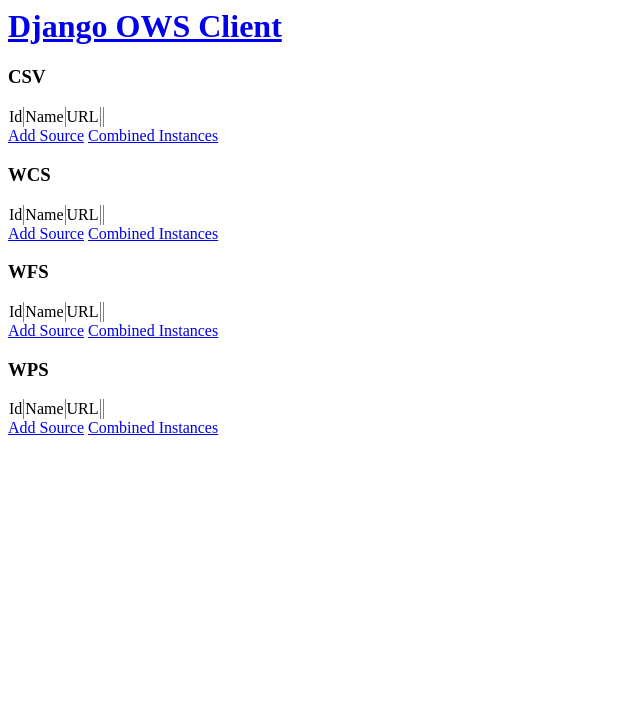
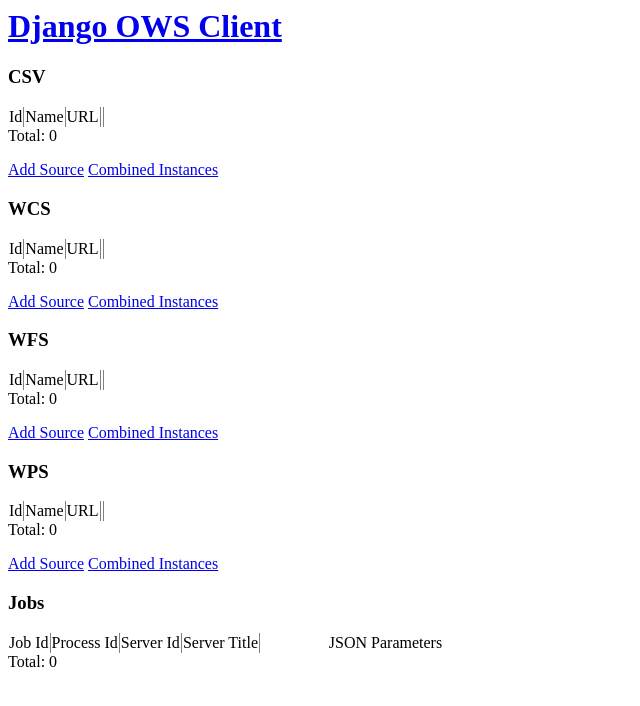
Before and after one commit to mlacayoemery/esws, a Django app: page / in a window 1280 px wide. Shown: the top 706 px of the page, without its empty margins (0-640 px from the left). Run offline with Django 3.2, Linux system fonts and the light colour scheme; data that the repository does not hold is empty.

Commit message:
Tweaked dashboard.

```diff
--- a/tools/wps-client-django/wpsclient/templates/wpsclient/dashboard.html
+++ b/tools/wps-client-django/wpsclient/templates/wpsclient/dashboard.html
@@ -20,6 +20,7 @@
 </tr>
 {% endfor %}
 </table>
+Total: {{ servers.count }}<p>
 <a href="{% url 'server_new'%}">Add Source</a>
 <a href="{% url 'job_list'%}">Combined Instances</a>
 
@@ -43,6 +44,7 @@
 </tr>
 {% endfor %}
 </table>
+Total: {{ servers.count }}<p>
 <a href="{% url 'server_new'%}">Add Source</a>
 <a href="{% url 'job_list'%}">Combined Instances</a>
 
@@ -66,6 +68,7 @@
 </tr>
 {% endfor %}
 </table>
+Total: {{ servers.count }}<p>
 <a href="{% url 'server_new'%}">Add Source</a>
 <a href="{% url 'job_list'%}">Combined Instances</a>
 
@@ -89,6 +92,26 @@
 </tr>
 {% endfor %}
 </table>
+Total: {{ servers.count }}<p>
 <a href="{% url 'server_new'%}">Add Source</a>
 <a href="{% url 'job_list'%}">Combined Instances</a>
+
+<p>
+<h3>Jobs</h3>
+<table border=1 frame=void rules=all>
+<tr><td><center>Job Id</center></td>
+<td><center>Process Id</center></td>
+<td><center>Server Id</center></td>
+<td><center>Server Title</center></td>
+<td width=50%><center>JSON Parameters</center></td></tr>
+{% for p in process_list  %}
+<tr><td><center><a href="{% url 'job_detail' process_pk=p.pk %}">{{ p.pk }}</a></center></td>
+<td><a href="{% url 'server_describe_process' server_pk=p.server.pk process_id=p.identifier %}">{{ p.identifier }}</a></td>
+<td><center><a href="{% url 'server_capabilities' server_pk=p.server.pk %}">{{ p.server.pk }}</a><center></td>
+<td>{{ p.server.title }}</td>
+<td width=50%>{{ p.args }}</td></tr>
+{% endfor %}
+</table>
+Total: {{ process_list.count }}<p>
+
 {% endblock %}
--- a/tools/wps-client-django/wpsclient/views.py
+++ b/tools/wps-client-django/wpsclient/views.py
@@ -25,7 +25,10 @@
 # Create your views here.
 def dashboard(request):
     servers = WPS_Server.objects.order_by('title')
-    return render(request, 'wpsclient/dashboard.html', {'servers' : servers})
+    process_jobs = WPS_Process.objects.order_by('pk')
+
+    return render(request, 'wpsclient/dashboard.html', {'servers' : servers,
+                                                        'process_list' : process_jobs})
 
 def server_list(request):
     servers = WPS_Server.objects.order_by('title')
```
